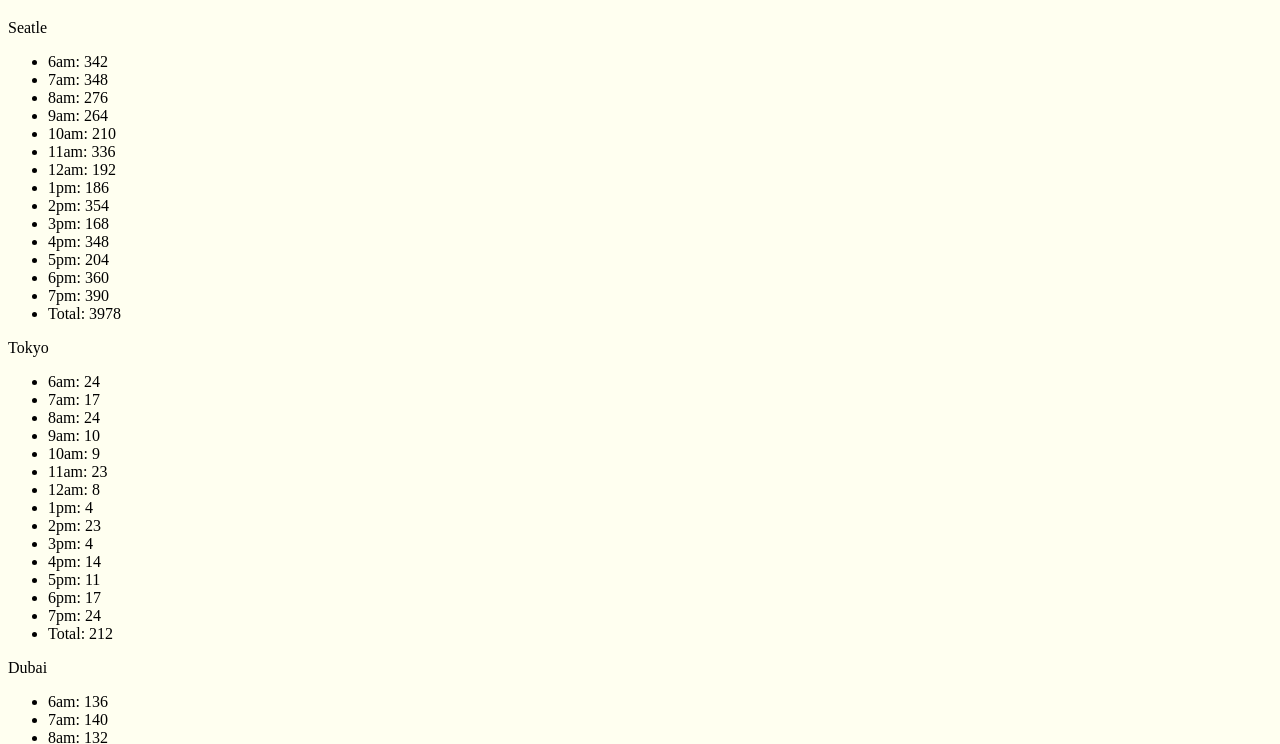
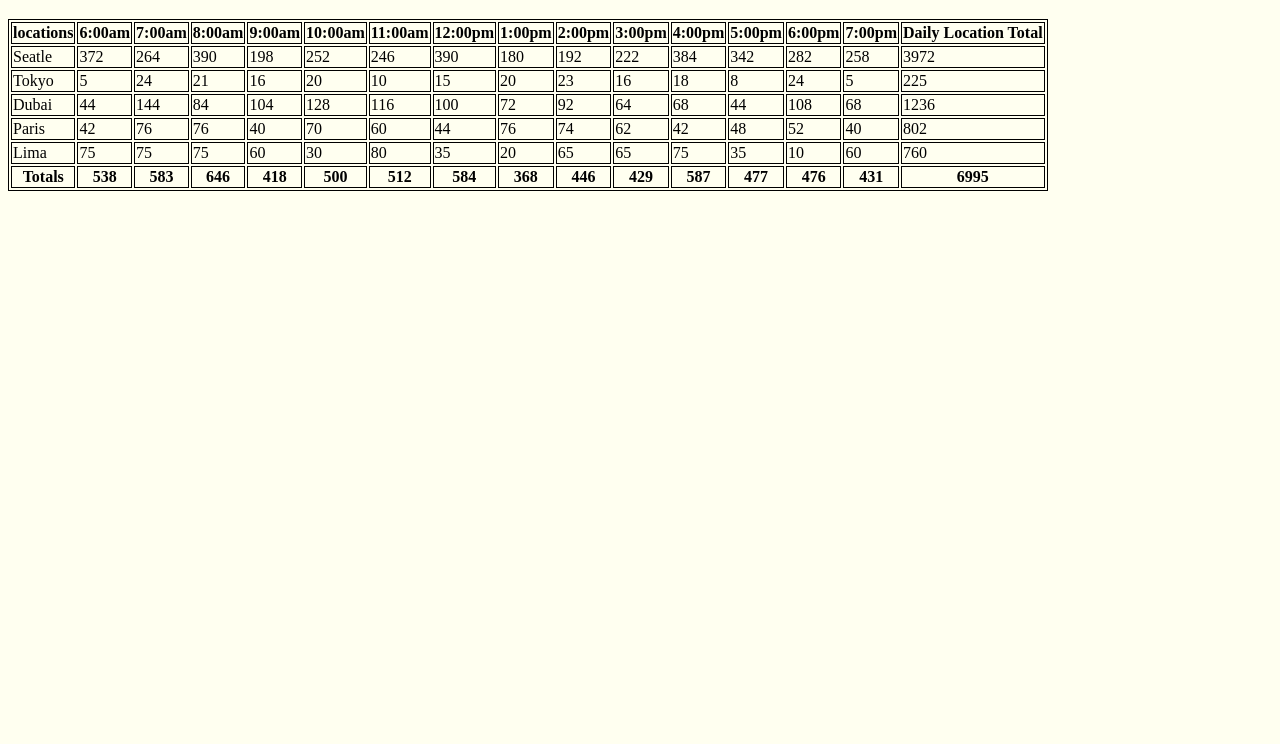
Before and after one commit to MohammadAl-khatib/cookie-stand, a plain HTML site: page sales.html in a window 1280 px wide. Shown: the part 62-806 px from the top of the page. Drawn offline with Linux system fonts and the light colour scheme.

Commit message:
created constructors and tables

```diff
--- a/css/style.css
+++ b/css/style.css
@@ -15,3 +15,6 @@ a{
 body{
     background-color: ivory;
 }
+table, th, td {
+    border: 1px solid black;
+  }
--- a/js/app.js
+++ b/js/app.js
@@ -1,281 +1,102 @@
 'use strict';
 
 let pat= document.getElementById('pat');
-let hours = ['6am: ','7am: ','8am: ','9am: ','10am: ','11am: ','12am: ','1pm: ','2pm: ','3pm: ','4pm: ','5pm: ','6pm: ','7pm: '];
+let hours = ['6:00am','7:00am','8:00am','9:00am','10:00am','11:00am','12:00pm','1:00pm','2:00pm','3:00pm','4:00pm','5:00pm','6:00pm','7:00pm'];
 
+let tableElement=document.createElement('table');
+pat.append(tableElement);
 
-// ########## Seattle ##########
-const Seattle = {
-  location: 'Seatle',
-  minCustomers: 23,
-  maxCustomers: 65,
-  avgCookies: 6.3,
-  customersPerHour:[],
-  cookiesPerHour:[],
+function tableHead(){
+  let tr1 =document.createElement('tr');
+  tableElement.append(tr1);
+  let th1=document.createElement('th');
+  tr1.append(th1);
+  th1.textContent='locations';
+  for (let i=0;i<hours.length;i++){
+    let th1=document.createElement('th');
+    tr1.append(th1);
+    th1.textContent=hours[i];
+  }
+  let th2=document.createElement('th');
+  tr1.append(th2);
+  th2.textContent='Daily Location Total';
+}
 
+function tableFooter(){
+  let sumTotal=0;
+  let tr1 =document.createElement('tr');
+  tableElement.append(tr1);
+  let th1=document.createElement('th');
+  tr1.append(th1);
+  th1.textContent='Totals';
+  for (let i=0;i<hours.length;i++){
+    let th1=document.createElement('th');
+    tr1.append(th1);
+    for (let x=0;x<locations.length;x++){
+      th1.textContent=Number(th1.textContent)+ Number(locations[x].cookiesPerHour[i]);
+    }
+    sumTotal=sumTotal+Number(th1.textContent);
+  }
+  let th2=document.createElement('th');
+  tr1.append(th2);
+  th2.textContent=sumTotal;
+}
 
-  getCustomersNumber: function(min, max) {
-    for (let i=0;i<14;i++){
-      this.customersPerHour[i] =Math.floor(Math.random() * (max - min + 1) + min);
-    }
-    return this.customersPerHour;
-  },
-  getCookiePerHour: function() {
-    for (let i=0;i<14;i++){
-      this.cookiesPerHour[i] =this.customersPerHour[i]*Math.round(this.avgCookies);
-    }
-    return this.cookiesPerHour;
-  },
-  total: function(array){
-    let sum =0;
-    for (let i=0;i<array.length;i++ ){
-      sum=sum+array[i];
-    }
-    return sum;
+function Locations (location,minCustomers,maxCustomers,avgCookies) {
+  this.location= location;
+  this.minCustomers= minCustomers;
+  this.maxCustomers=maxCustomers;
+  this.avgCookies= avgCookies;
+  this.cookiesPerHour=[];
+}
 
-  },
-  render: function(){
-    let h3Element= document.createElement('h3');
-    h3Element=this.location;
-    pat.append(h3Element);
+Locations.prototype.getCookiePerHour=function(){
+  for (let i=0;i<hours.length;i++){
+    this.cookiesPerHour[i] =Math.floor(Math.random() * (this.maxCustomers - this.minCustomers + 1) + this.minCustomers)*Math.round(this.avgCookies);
+  }
+  return this.cookiesPerHour;};
+Locations.prototype.render=function(){
+  let tr1=document.createElement('tr');
+  tableElement.append(tr1);
+  let td1=document.createElement('td');
+  tr1.append(td1);
+  td1.textContent=this.location;
 
-    let ul1Element=document.createElement('ul');
-    pat.append(ul1Element);
+  let dailyLocationTotal=0;
+  for(let i=0;i<hours.length;i++){
 
-    for (let i=0;i<this.cookiesPerHour.length;i++){
-      let li1Element=document.createElement('li');
-      li1Element.textContent=hours[i]+this.cookiesPerHour[i];
-      ul1Element.appendChild(li1Element);
-
-    }
-    let li2Element=document.createElement('li');
-    li2Element.textContent ='Total: '+ this.total(this.cookiesPerHour);
-    ul1Element.appendChild(li2Element);
-
-
+    let td1=document.createElement('td');
+    tr1.append(td1);
+    td1.textContent=this.cookiesPerHour[i];
+    dailyLocationTotal=dailyLocationTotal+Number(td1.textContent);
   }
-
+  let td2=document.createElement('td');
+  tr1.append(td2);
+  td2.textContent=dailyLocationTotal;
 };
 
-console.log(Seattle.getCustomersNumber(Seattle.minCustomers,Seattle.maxCustomers));
-console.log(Seattle.getCookiePerHour());
-Seattle.render();
-// ########## Tokyo ##########
-const Tokyo = {
-  location: 'Tokyo',
-  minCustomers: 3,
-  maxCustomers: 24,
-  avgCookies: 1.2,
-  customersPerHour:[],
-  cookiesPerHour:[],
-  getCustomersNumber: function(min, max) {
-    for (let i=0;i<14;i++){
-      this.customersPerHour[i] =Math.floor(Math.random() * (max - min + 1) + min);
-    }
-    return this.customersPerHour;
-  },
-  getCookiePerHour: function() {
-    for (let i=0;i<14;i++){
-      this.cookiesPerHour[i] =this.customersPerHour[i]*Math.round(this.avgCookies);
-    }
-    return this.cookiesPerHour;
-  },
-  total: function(array){
-    let sum =0;
-    for (let i=0;i<array.length;i++ ){
-      sum=sum+array[i];
-    }
-    return sum;
+tableHead();
 
-  },
-  render: function(){
-    let h3Element= document.createElement('h3');
-    h3Element=this.location;
-    pat.append(h3Element);
+let seattle= new Locations ('Seatle',23,65,6.3);
+seattle.getCookiePerHour();
+seattle.render();
 
-    let ul1Element=document.createElement('ul');
-    pat.append(ul1Element);
+let tokyo= new Locations ('Tokyo',3,24,1.2);
+tokyo.getCookiePerHour();
+tokyo.render();
 
-    for (let i=0;i<this.cookiesPerHour.length;i++){
-      let li1Element=document.createElement('li');
-      li1Element.textContent=hours[i]+this.cookiesPerHour[i];
-      ul1Element.appendChild(li1Element);
+let dubai= new Locations ('Dubai',11,38,3.7);
+dubai.getCookiePerHour();
+dubai.render();
 
-    }
-    let li2Element=document.createElement('li');
-    li2Element.textContent ='Total: '+ this.total(this.cookiesPerHour);
-    ul1Element.appendChild(li2Element);
+let paris= new Locations ('Paris',20,38,2.3);
+paris.getCookiePerHour();
+paris.render();
 
+let lima= new Locations ('Lima',2,16,4.6);
+lima.getCookiePerHour();
+lima.render();
 
-  }
+let locations = [seattle,tokyo,paris,dubai,lima];
 
-};
-
-console.log(Tokyo.getCustomersNumber(Tokyo.minCustomers,Tokyo.maxCustomers));
-console.log(Tokyo.getCookiePerHour());
-Tokyo.render();
-
-// ########## Dubai ##########
-const Dubai = {
-  location: 'Dubai',
-  minCustomers: 11,
-  maxCustomers: 38,
-  avgCookies: 3.7,
-  customersPerHour:[],
-  cookiesPerHour:[],
-  getCustomersNumber: function(min, max) {
-    for (let i=0;i<14;i++){
-      this.customersPerHour[i] =Math.floor(Math.random() * (max - min + 1) + min);
-    }
-    return this.customersPerHour;
-  },
-  getCookiePerHour: function() {
-    for (let i=0;i<14;i++){
-      this.cookiesPerHour[i] =this.customersPerHour[i]*Math.round(this.avgCookies);
-    }
-    return this.cookiesPerHour;
-  },
-  total: function(array){
-    let sum =0;
-    for (let i=0;i<array.length;i++ ){
-      sum=sum+array[i];
-    }
-    return sum;
-
-  },
-  render: function(){
-    let h3Element= document.createElement('h3');
-    h3Element=this.location;
-    pat.append(h3Element);
-
-    let ul1Element=document.createElement('ul');
-    pat.append(ul1Element);
-
-    for (let i=0;i<this.cookiesPerHour.length;i++){
-      let li1Element=document.createElement('li');
-      li1Element.textContent=hours[i]+this.cookiesPerHour[i];
-      ul1Element.appendChild(li1Element);
-
-    }
-    let li2Element=document.createElement('li');
-    li2Element.textContent ='Total: '+ this.total(this.cookiesPerHour);
-    ul1Element.appendChild(li2Element);
-
-
-  }
-
-};
-
-console.log(Dubai.getCustomersNumber(Dubai.minCustomers,Dubai.maxCustomers));
-console.log(Dubai.getCookiePerHour());
-Dubai.render();
-
-// ########## Paris ##########
-const Paris = {
-  location: 'Paris',
-  minCustomers: 20,
-  maxCustomers: 38,
-  avgCookies: 2.3,
-  customersPerHour:[],
-  cookiesPerHour:[],
-  getCustomersNumber: function(min, max) {
-    for (let i=0;i<14;i++){
-      this.customersPerHour[i] =Math.floor(Math.random() * (max - min + 1) + min);
-    }
-    return this.customersPerHour;
-  },
-  getCookiePerHour: function() {
-    for (let i=0;i<14;i++){
-      this.cookiesPerHour[i] =this.customersPerHour[i]*Math.round(this.avgCookies);
-    }
-    return this.cookiesPerHour;
-  },
-  total: function(array){
-    let sum =0;
-    for (let i=0;i<array.length;i++ ){
-      sum=sum+array[i];
-    }
-    return sum;
-
-  },
-  render: function(){
-    let h3Element= document.createElement('h3');
-    h3Element=this.location;
-    pat.append(h3Element);
-
-    let ul1Element=document.createElement('ul');
-    pat.append(ul1Element);
-
-    for (let i=0;i<this.cookiesPerHour.length;i++){
-      let li1Element=document.createElement('li');
-      li1Element.textContent=hours[i]+this.cookiesPerHour[i];
-      ul1Element.appendChild(li1Element);
-
-    }
-    let li2Element=document.createElement('li');
-    li2Element.textContent ='Total: '+ this.total(this.cookiesPerHour);
-    ul1Element.appendChild(li2Element);
-
-
-  }
-
-};
-
-console.log(Paris.getCustomersNumber(Paris.minCustomers,Paris.maxCustomers));
-console.log(Paris.getCookiePerHour());
-Paris.render();
-
-// ########## Lima ##########
-const Lima = {
-  location: 'Lima',
-  minCustomers: 2,
-  maxCustomers: 16,
-  avgCookies: 4.6,
-  customersPerHour:[],
-  cookiesPerHour:[],
-  getCustomersNumber: function(min, max) {
-    for (let i=0;i<14;i++){
-      this.customersPerHour[i] =Math.floor(Math.random() * (max - min + 1) + min);
-    }
-    return this.customersPerHour;
-  },
-  getCookiePerHour: function() {
-    for (let i=0;i<14;i++){
-      this.cookiesPerHour[i] =this.customersPerHour[i]*Math.round(this.avgCookies);
-    }
-    return this.cookiesPerHour;
-  },
-  total: function(array){
-    let sum =0;
-    for (let i=0;i<array.length;i++ ){
-      sum=sum+array[i];
-    }
-    return sum;
-
-  },
-  render: function(){
-    let h3Element= document.createElement('h3');
-    h3Element=this.location;
-    pat.append(h3Element);
-
-    let ul1Element=document.createElement('ul');
-    pat.append(ul1Element);
-
-    for (let i=0;i<this.cookiesPerHour.length;i++){
-      let li1Element=document.createElement('li');
-      li1Element.textContent=hours[i]+this.cookiesPerHour[i];
-      ul1Element.appendChild(li1Element);
-
-    }
-    let li2Element=document.createElement('li');
-    li2Element.textContent ='Total: '+ this.total(this.cookiesPerHour);
-    ul1Element.appendChild(li2Element);
-
-
-  }
-
-};
-
-console.log(Lima.getCustomersNumber(Lima.minCustomers,Lima.maxCustomers));
-console.log(Lima.getCookiePerHour());
-Lima.render();
+tableFooter();
```
